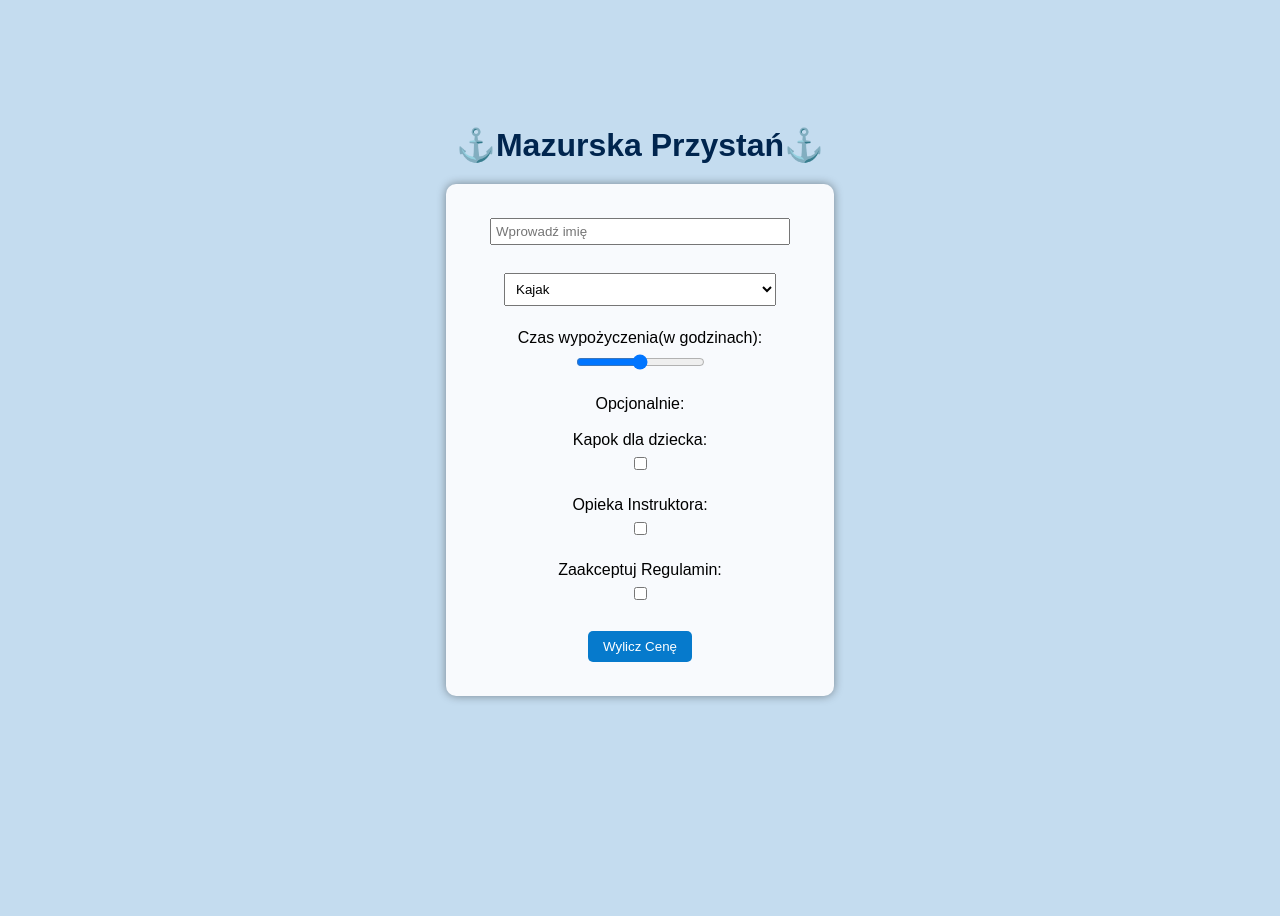
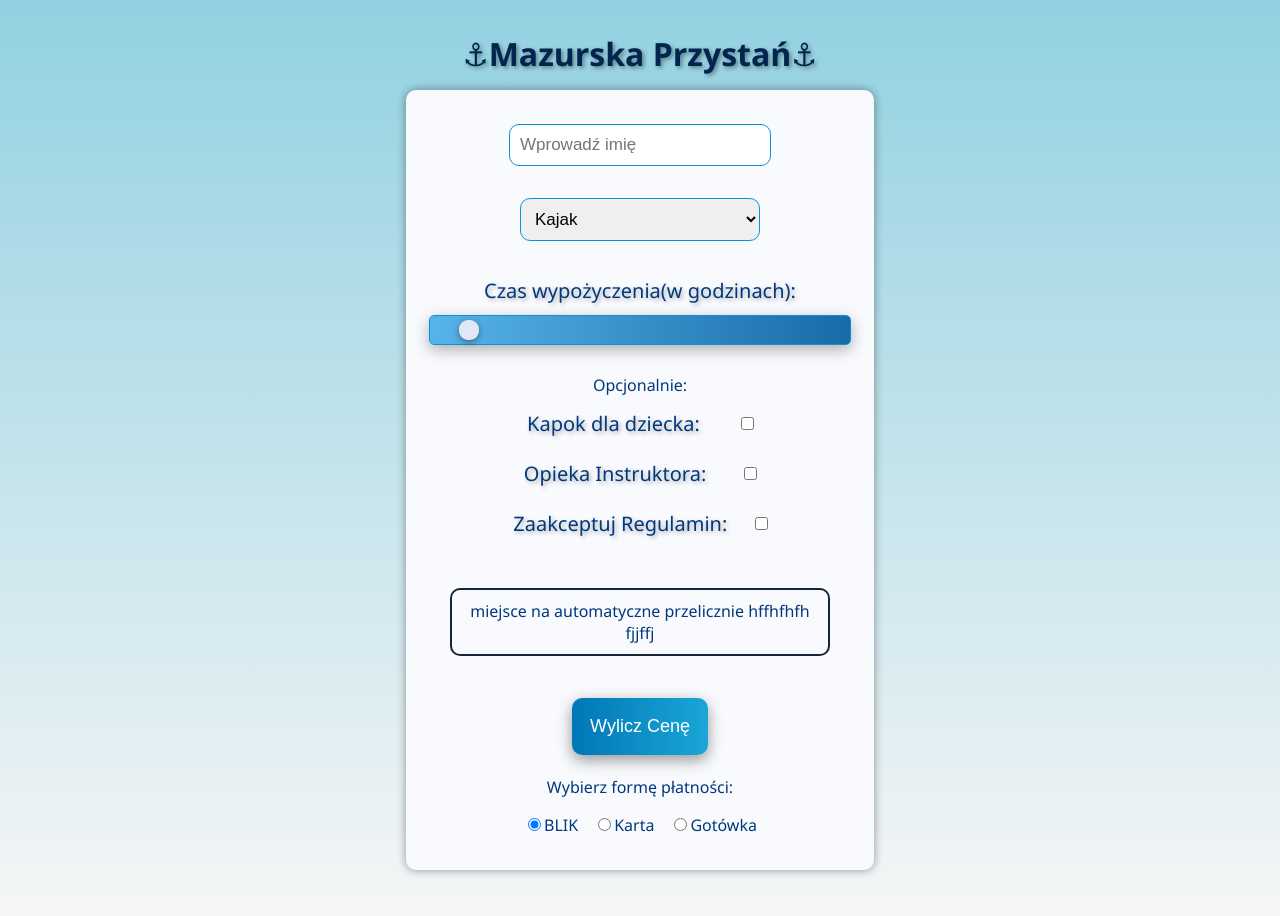
Before and after one commit to MarcelFreitag2/Freitag-Svietka, a React (Vite) app: page / in a window 1280 px wide. Shown: the top 916 px of the page. Before the commit the page ends 800 px from the top, so only its background shows below. Built offline with nearby package versions, Linux system fonts and the light colour scheme.

Commit message:
Zmiana - Svieta miała problemy z commitem

```diff
--- a/src/App.tsx
+++ b/src/App.tsx
@@ -1,5 +1,5 @@
 import './App.css'
-import type {SyntheticEvent} from "react";
+import {type ChangeEvent, type SyntheticEvent, useState} from "react";
 import './Logic.ts'
 import {handleImie, handleKapok, handleRegulamin} from "./Logic.ts";
 import { handleWybor } from "./Logic.ts";
@@ -10,12 +10,17 @@ function App() {
     function handleSubmit(event: SyntheticEvent<HTMLFormElement>) {
         console.log("Submitting", event);
     }
+    function handlePaymentChange(e: ChangeEvent<HTMLInputElement>) {
+        setPaymentMethod(e.target.value);
+        console.log(e.target.value)
+    }
 
+    const [paymentMethod, setPaymentMethod] = useState("blik");
 
     return (
         <>
             <div>
-            <h1>⚓Mazurska Przystań⚓</h1>
+                <h2>⚓Mazurska Przystań⚓</h2>
                 <form onSubmit={handleSubmit}>
                     <input
                         type="text"
@@ -33,28 +38,70 @@ function App() {
                         <option value={"omega"}>Flagowa Omega</option>
                     </select>
                     <br></br>
-                Czas wypożyczenia(w godzinach):
+                    <h1>Czas wypożyczenia(w godzinach):</h1>
+                    <input type="range" min="0" max="8" step="0.1" value="0.4"
+                           onChange={handleSuwak} >
+                    </input>
+                    <br></br>
+                    Opcjonalnie:
+                    <br/>
+                    <div id={"check"}>
+                        <h1>Kapok dla dziecka:</h1>
+                        <input type={"checkbox"} name={"kapok"} onChange={handleKapok} />
+                    </div>
+                    <div id={"check"}>
+                        <h1>Opieka Instruktora:</h1>
+                        <input type={"checkbox"} name={"instru"} onChange={handleKapok} />
+                    </div>
+                    <div id={"check"}>
+                        <h1>Zaakceptuj Regulamin:</h1>
+                        <input type={"checkbox"} name={"regulamin"} onChange={handleRegulamin} />
+                    </div>
+                    <br/>
+                    <div id="licz">miejsce na automatyczne przelicznie
+                        hffhfhfh fjjffj
+                    </div>
+                    <br></br>
+                    <button type="submit">Wylicz Cenę</button>
+
+                    <div>
+                        <p>Wybierz formę płatności:</p>
+                        <label>
                             <input
-                   type="range"
-                   min="1"
-                   max="8"
-                   step="0.5"
-                   value= ""
-                   onChange={handleSuwak}
-                ></input>
-                <br></br>
-                    Opcjonalnie:<br/>
-                <br/>
-                    Kapok dla dziecka:
-                    <input type={"checkbox"} name={"kapok"} onChange={handleKapok} />
-                    <br/>
-                    Opieka Instruktora:
-                    <input type={"checkbox"} name={"instru"} onChange={handleKapok} />
-                <br></br>
-                Zaakceptuj Regulamin:
-                <input type={"checkbox"} name={"regulamin"} onChange={handleRegulamin}/>
-                <br/>
-                <button type="submit">Wylicz Cenę</button>
+                                type="radio"
+                                name="payment"
+                                value="blik"
+                                checked={paymentMethod === "blik"}
+                                onChange={handlePaymentChange}
+                            />
+                            BLIK
+                        </label>
+
+
+                        <label style={{ marginLeft: "15px" }}>
+                            <input
+                                type="radio"
+                                name="payment"
+                                value="card"
+                                checked={paymentMethod === "card"}
+                                onChange={handlePaymentChange}
+                            />
+                            Karta
+                        </label>
+
+                        <label style={{ marginLeft: "15px" }}>
+                            <input
+                                type="radio"
+                                name="payment"
+                                value="cash"
+                                checked={paymentMethod === "cash"}
+                                onChange={handlePaymentChange}
+                            />
+                            Gotówka
+                        </label>
+                    </div>
+
+
                 </form>
             </div>
         </>
--- a/src/index.css
+++ b/src/index.css
@@ -1,17 +1,32 @@
 body {
-    font-family: Arial, Helvetica, sans-serif;
-    background-color: #c4dcef;
+    font-family: 'Segoe UI', Tahoma, Geneva, Verdana, sans-serif;
+    background: linear-gradient(to bottom, #92d1e1, #f8f7f7);
     display: flex;
     justify-content: center;
-    align-items: center;
-    height: 800px;
+    height: 940px;
     margin: 0;
+    color: #02387c;
+    font-weight: 500;
+
 }
+#licz{
+    margin: 10px;
+    padding: 10px;
+    border-radius: 10px;
+    border: solid 2px #18263a;
+}
+h2 { /*naglowek*/
+    color: #00254e;
+    margin-bottom: 15px;
+    margin-top: 0px;
+    text-shadow: 2px 2px 4px rgba(0,0,0,0.4);
+    text-align: center;
+    font-size: 32px;
 
-h1 {
-    color: #00254e;
-    margin-bottom: 20px;
-
+    /*animacja*/
+    transform: translateY(-20px);
+    animation: fadeSlideUp 0.8s forwards;
+    animation-delay: 0.1s;
 }
 
 
@@ -20,38 +35,103 @@ form {
     flex-direction: column;
     align-items: center;
     gap: 5px;
+
     background-color: #f8fafd;
     padding: 34px;
     border-radius: 10px;
-    width: 320px;
+    width: 400px;
     box-shadow: 0 0 10px rgba(0,0,0,0.4);
 }
 
-input[ type="text" ] {
-    width: 90%;
-    padding: 4px;
+input[type="text"], select, input[type="range"] {
+    padding: 10px;
+    font-size:17px;
+    border-radius: 10px;
+    border: 1px solid #0992da;
+    transition: 0.3s all ease;
+    width: 240px;
 }
 
-select {
-    width: 85%;
-    padding: 7px;
+input[type="checkbox"] {
+    transform: scale(1.5);
+    cursor: pointer;
+}
+#check {
+    display: flex;
+    justify-content: space-evenly;
+    align-items: center;
+    width: 300px;
+    margin: 5px 10px;
 }
 
-
-input [type="range"] {
-    width: 80%;
+input[type="range"] {
+    -webkit-appearance: none;
+    width: 100%;
+    background: linear-gradient(to right, #57b4e8, #196ba8);
+    height: 8px;
+    border-radius: 5px;
+    box-shadow: 0 5px 15px rgba(0,0,0,0.3);
+}
+input[type="range"]::-webkit-slider-thumb {
+    -webkit-appearance: none;
+    background: #e1e7f4;
+    width: 20px;
+    height: 20px;
+    border-radius: 45%;
+    cursor: pointer;
+    box-shadow: 0 2px 6px rgba(0,0,0,0.4);
 }
 
 
 button {
-    padding: 8px 15px;
-    background-color: #067acc;
-    color: white;
+    padding: 18px;
+    font-size: 18px;
+    color: #ffffff;
+    background: linear-gradient(to right, #0077b6, #1aa6d6);
     border: none;
-    border-radius: 5px;
+    border-radius: 10px;
+    cursor: pointer;
+    box-shadow: 0 5px 15px rgba(0,0,0,0.4);
+}
+button:hover {
+    transform: translateY(-3px);
+    box-shadow: 0 8px 20px rgba(0,0,0,0.4);
+}
+
+
+h1 {
+    text-align: left;
+    font-size: 20px;
+    font-weight: 500;
+    color: #02387c;
+    text-shadow: 2px 2px 4px rgba(0,0,0,0.3);
+    margin: 4px;
 
 }
 
-button:hover {
-    background-color: #004c83;
+
+/*czesc animacji*/
+form {
+    opacity: 0;
+    transform: translateY(50px); /*presuniecie w dol*/
+    animation: fadeSlideUp 0.8s forwards;
+    animation-delay: 0.3s; /*opóźnienie*/
 }
+form input,
+form select,
+form button {
+    opacity: 0;
+    transform: translateY(30px);
+    animation: fadeSlideUp 0.5s forwards;
+}
+
+form input:nth-child(1) { animation-delay: 0.5s; }
+form select:nth-child(2) { animation-delay: 0.5s; }
+form button { animation-delay: 0.9s; }
+
+@keyframes fadeSlideUp {
+    to {
+        opacity: 1; /*widoczny*/
+        transform: translateY(0); /*wraca do normalnej pozycji*/
+    }
+}
```
Lines whose indentation alone changed are shown as unchanged.
